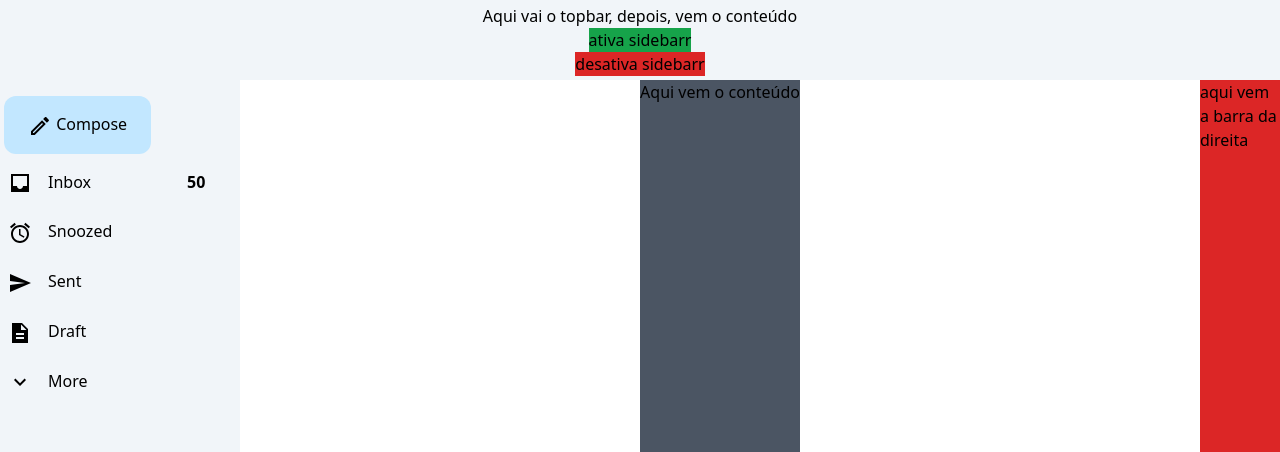
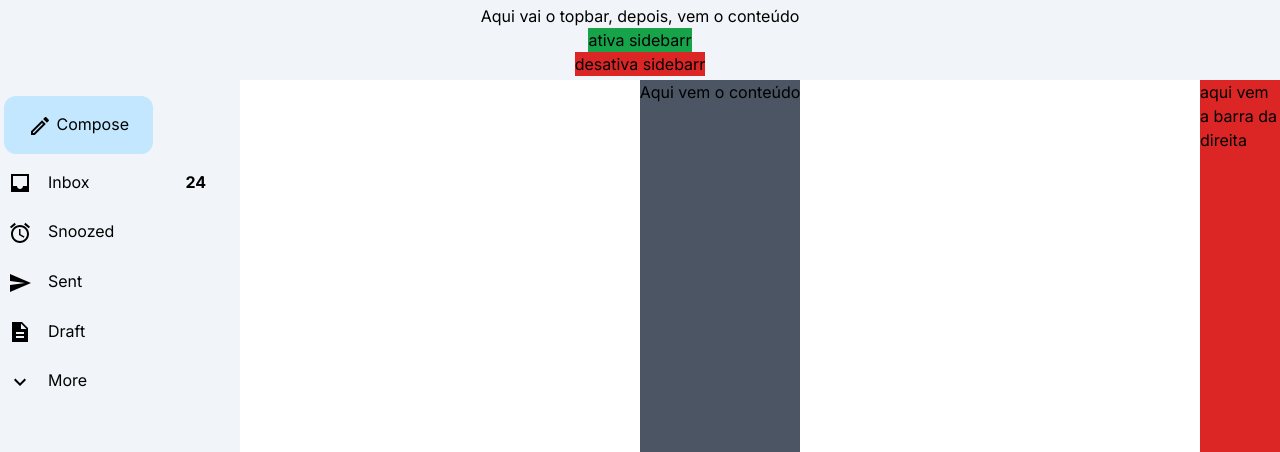
Before and after one commit to Lucas-Valdemar/JD-Gmail, a React (Vite) app: page / in a window 1280 px wide. Shown: the top 452 px of the page. Built offline with nearby package versions, Linux system fonts and the light colour scheme; data requests are answered from the project's data file.

Commit message:
Contador de emails n lidos

```diff
--- a/src/App.tsx
+++ b/src/App.tsx
@@ -25,11 +25,6 @@ function App() {
     fetchEmails()
   }, [])
   console.log(emails)
-
-  document.querySelector('.sidebar')?.addEventListener('onhover' , function(){
-    console.log('oi')
-    setSidebar(true)
-  })
 
 
   return (
--- a/src/Components/Root/Menu/MenuItens.tsx
+++ b/src/Components/Root/Menu/MenuItens.tsx
@@ -1,11 +1,26 @@
 import React, { ReactElement } from "react"
 
-export default function MenuItens ({name, icon , sidebar, lenght}:{name: string, icon: ReactElement}) {
+export default function MenuItens ({name, icon , sidebar, emails}:{name: string, icon: ReactElement}) {
+
+
+  function readMails(emails) {
+    let total = 0;
+    console.log('emails lenght:' + emails.length)
+    for(let i=0; i<emails.length;i++) {
+      if(emails[i].read_state === true) {
+        total = total+1
+      }
+    }
+    console.log('total é: '+ total)
+    return <span className="ml-24 font-bold">{emails.length - total}</span>
+  }
+
   return(
     <div className={sidebar ? 'menuItem flex flex-row hover:bg-blue-100 cursor-pointer rounded-br-3xl rounded-tr-3xl  p-2 w-56 mt-2 hover:font-bold' : 'menuItem flex flex-row hover:bg-blue-100 cursor-pointer rounded-lg p-2 w-20 mt-2 ml-4'}>
       <span className="mr-4">{icon}</span>
       <h3>{sidebar ? name : ''}</h3>
-      {sidebar ? lenght ?  <span className="ml-24 font-bold">{lenght}</span> : '' : ''}
+      {sidebar ? emails ?  readMails(emails) : '' : ''}
+
     </div>
   )
 }
--- a/src/Components/Root/Menu/Sidebar.tsx
+++ b/src/Components/Root/Menu/Sidebar.tsx
@@ -21,7 +21,7 @@ export default function Sidebar ({sidebar, emails}) {
       </div>
 
       <div className="menu">
-        <MenuItens name={'Inbox'} icon={<InboxSharpIcon/>} sidebar={sidebar} lenght={emails.length} />
+        <MenuItens name={'Inbox'} icon={<InboxSharpIcon/>} sidebar={sidebar} emails={emails} />
         <MenuItens name='Snoozed' icon={<AccessAlarmSharpIcon/>} sidebar={sidebar} />
         <MenuItens name='Sent' icon={<SendSharpIcon/>} sidebar={sidebar} />
         <MenuItens name='Draft' icon={<DescriptionSharpIcon/>} sidebar={sidebar} />
--- a/src/index.css
+++ b/src/index.css
@@ -4,4 +4,6 @@
 
 html {
   overflow-y: hidden;
+
+  font-family: 'Inter', sans-serif;
 }
```
